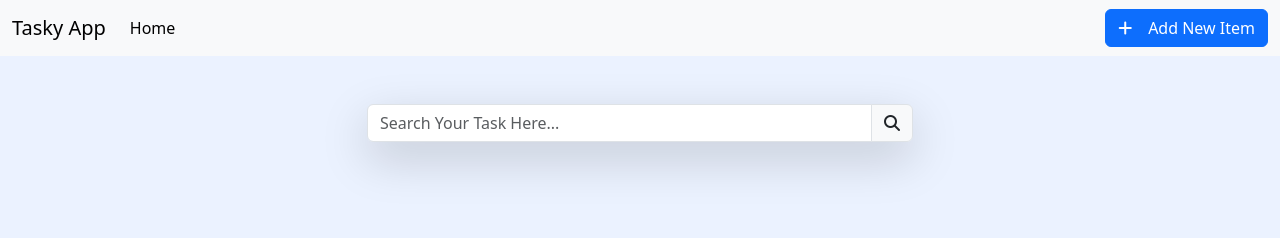
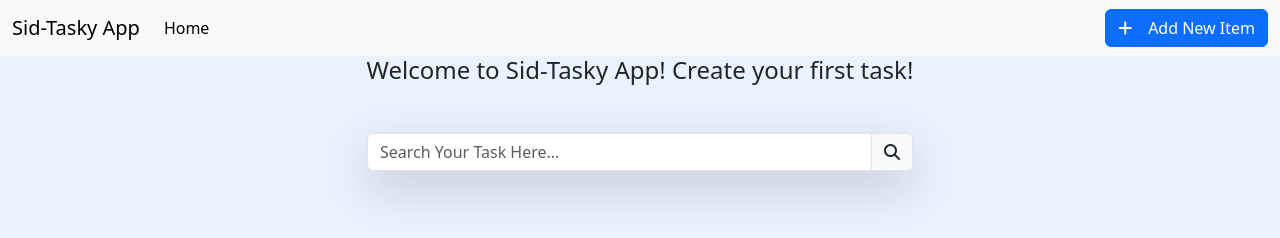
Before and after one commit to SidneyRamphalile/Sid-Tasky-App, a plain HTML site: page index.html in a window 1280 px wide. Drawn offline with nearby package versions, Linux system fonts and the light colour scheme.

Commit message:
Updated App Name and added Welcome message

```diff
--- a/index.html
+++ b/index.html
@@ -129,7 +129,7 @@
 <!-- Navbar -->
 <nav class="navbar navbar-expand-lg bg-body-tertiary">
   <div class="container-fluid">
-    <a class="navbar-brand" href="#">Tasky App</a>
+    <a class="navbar-brand" href="#">Sid-Tasky App</a>
     <button class="navbar-toggler" type="button" data-bs-toggle="collapse" data-bs-target="#navbarSupportedContent"
     aria-controls="navbarSupportedContent" aria-expanded="false" aria-label="Toggle navigation">
       <span class="navbar-toggler-icon"></span>
@@ -148,6 +148,10 @@
     </div>
   </div>
 </nav>
+<div>
+  <h4 class="text-center mt-3git ">Welcome to Sid-Tasky App! Create your first task!
+  </h4>
+</div>
 
 <div class="container">
   <!---- Search Window-->
```
